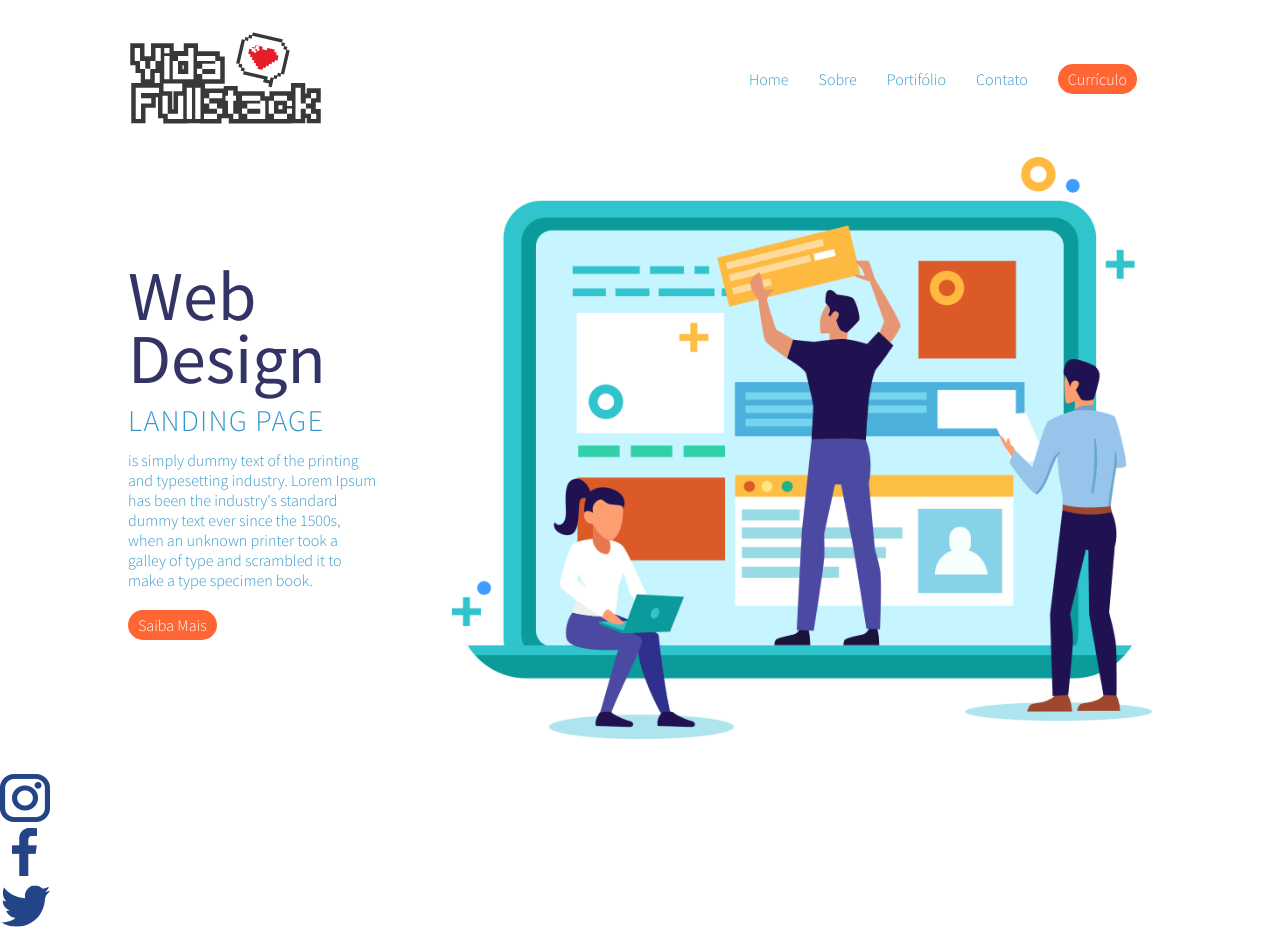
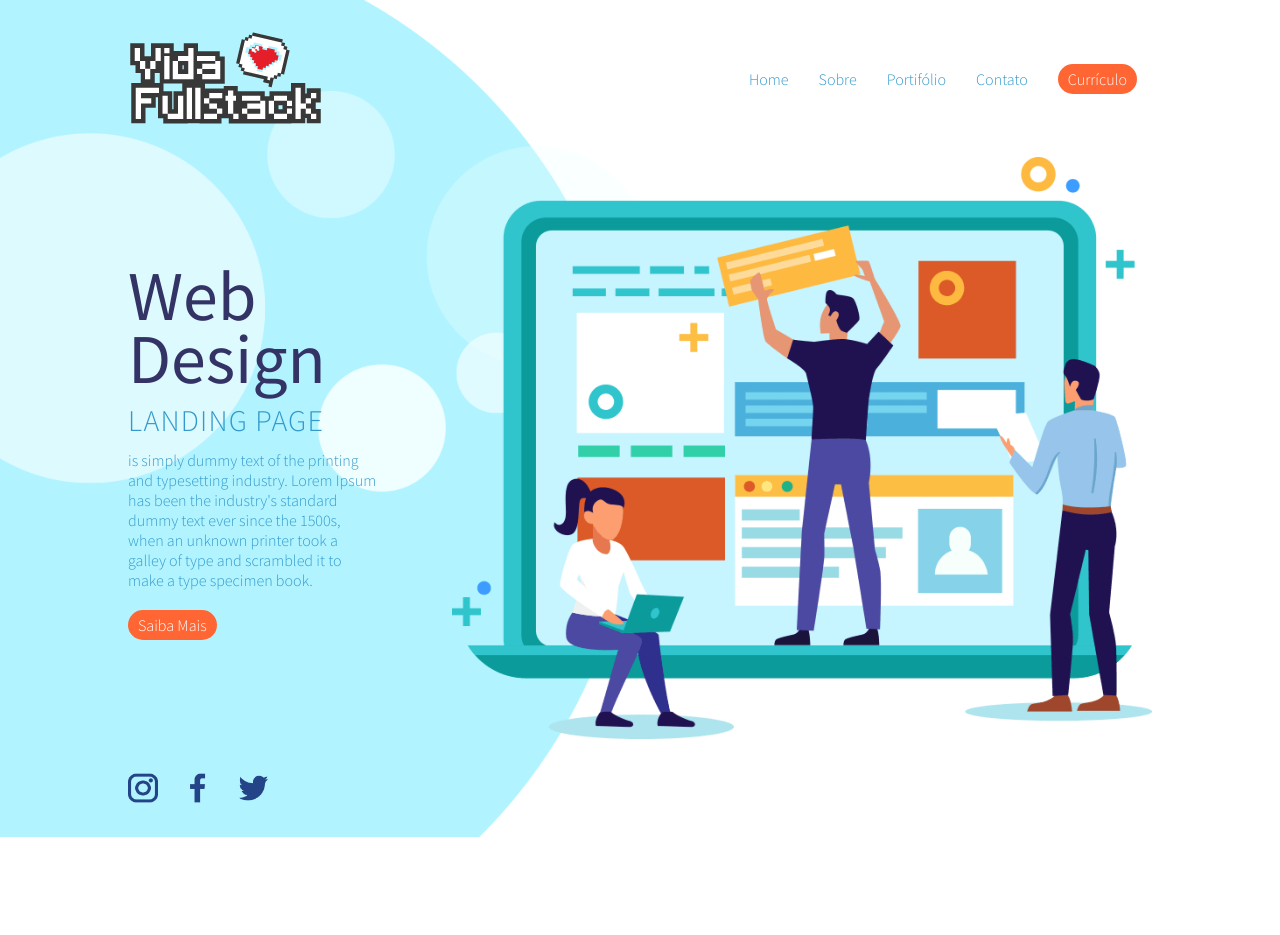
Before and after one commit to livercam/vidafullstack, a plain HTML site: page index.html in a window 1280 px wide. After the commit the page ends 837 px from the top, so only its background shows below. Drawn offline with Linux system fonts and the light colour scheme.

Commit message:
update background and footer

```diff
--- /dev/null
+++ b/assets/css/footer.css
@@ -0,0 +1,8 @@
+
+footer ul li {
+    margin-right: 25px;
+}
+
+footer ul li a img {
+    width: 30px;
+}
--- a/assets/css/header.css
+++ b/assets/css/header.css
@@ -7,9 +7,7 @@ header section {
 header nav ul {
     display: flex;
     flex-direction: row;
-
     align-items: center;
-    list-style: none;
 }
 
 header nav ul li a {
--- a/assets/css/style.css
+++ b/assets/css/style.css
@@ -6,6 +6,7 @@
 @import "header.css";
 @import "buttons.css";
 @import "main.css";
+@import "footer.css";
 
 /** Reset*/
 *{
@@ -17,9 +18,16 @@
     font-weight: 300;
     vertical-align: baseline;
     text-decoration: none;
+    list-style: none;
 }
 
-/** */
+/** backgroung */
+body {
+    background-image: url(../images/bolha-background.png);
+    background-repeat: no-repeat;
+    background-position: left center;
+    background-size: 650px;
+}
 
 .container {
     width: 1024px;
--- a/index.html
+++ b/index.html
@@ -63,8 +63,8 @@
     <!-- End Container -->
 
     <!--Footer-->
-    <footer>
-        <ul>
+    <footer class="container" >
+        <ul class="row">
             <li><a href="#"> <img src="assets/images/logo-insta.png" alt="instagram"></a></li>
             <li><a href="#"> <img src="assets/images/logo-facebook.png" alt="facebook"></a></li>
             <li><a href="#"> <img src="assets/images/logo-twitter.png" alt="twitter"></a></li>
```
